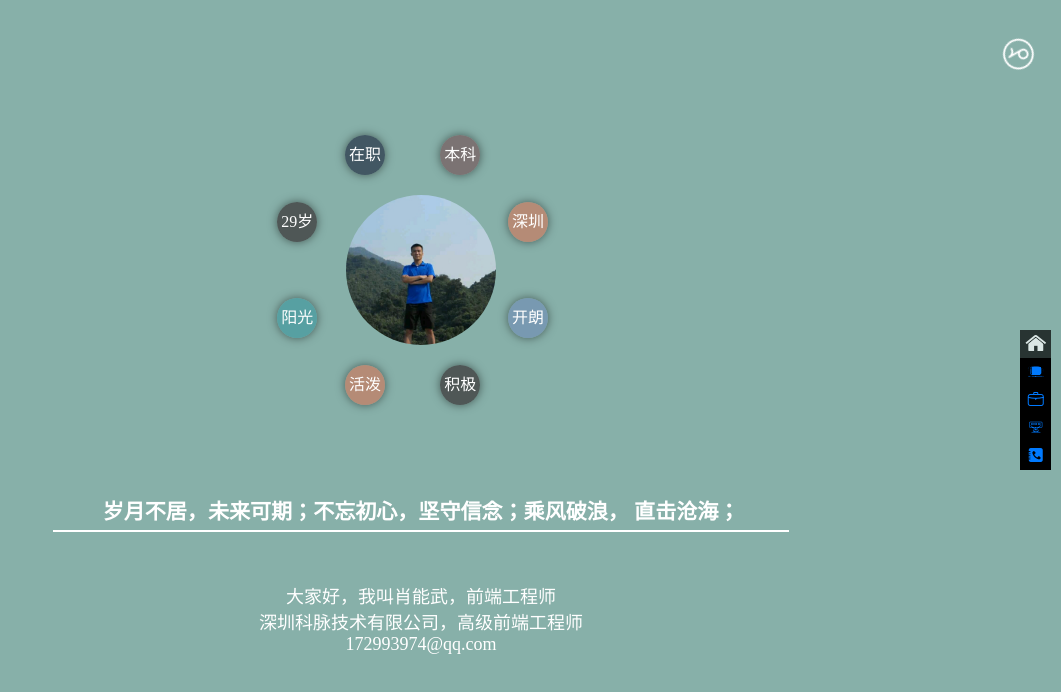
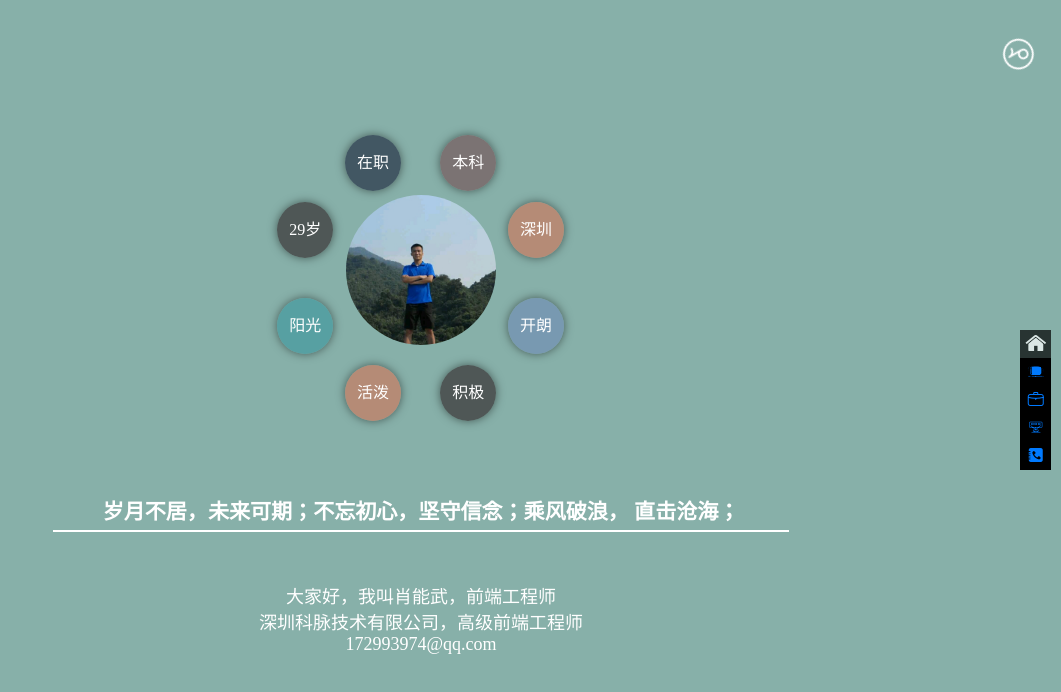
Before and after one commit to ftTony/jl, a website built with webpack: page index.html in a window 1280 px wide. Shown: the whole page, without its empty margins (219-1280 px from the left). Built offline with nearby package versions, Linux system fonts and the light colour scheme; some packages are replaced by stand-ins of ours.

Commit message:
调整内边距

```diff
--- a/style/index.css
+++ b/style/index.css
@@ -226,7 +226,7 @@ body:hover .door {
     height: 40px;
     line-height: 40px;
     font-size: 16px;
-    padding: 8;
+    padding: 8px;
     border-radius: 50%;
     position: absolute;
     text-align: center;
```
